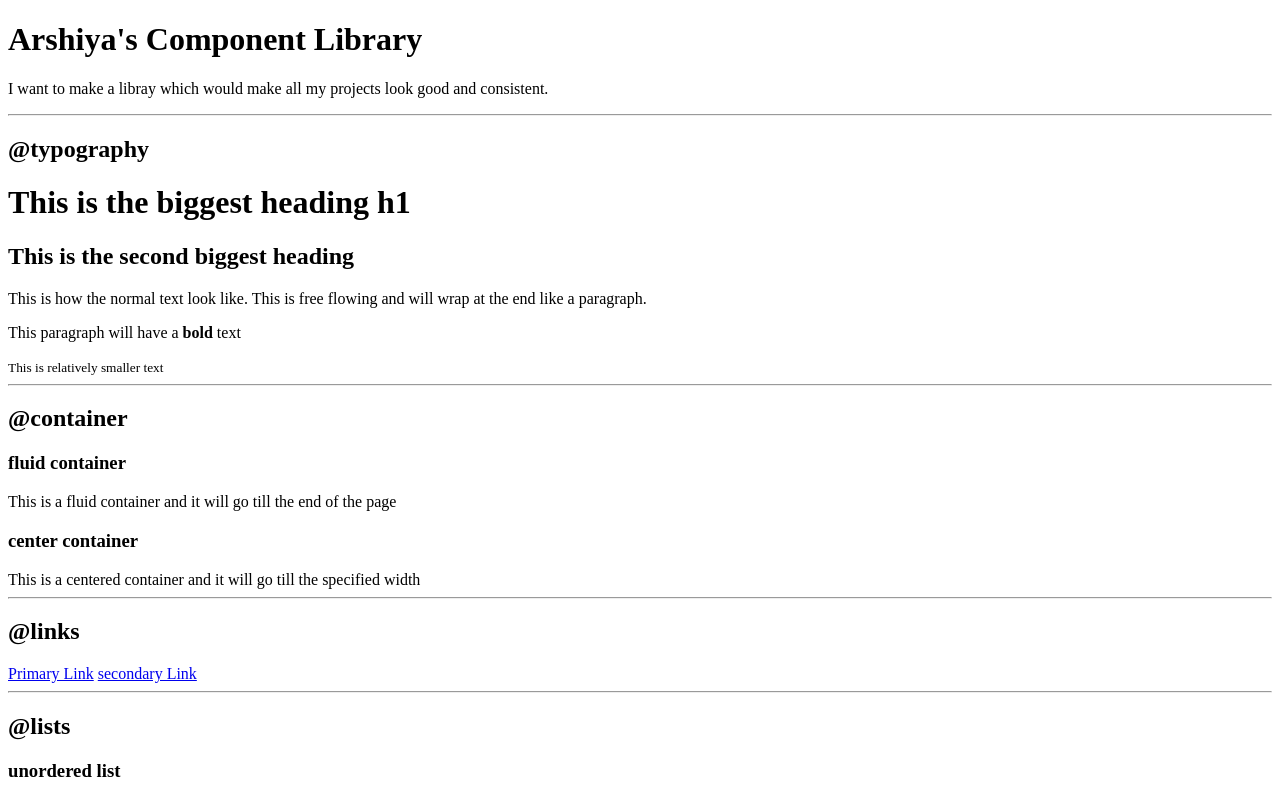
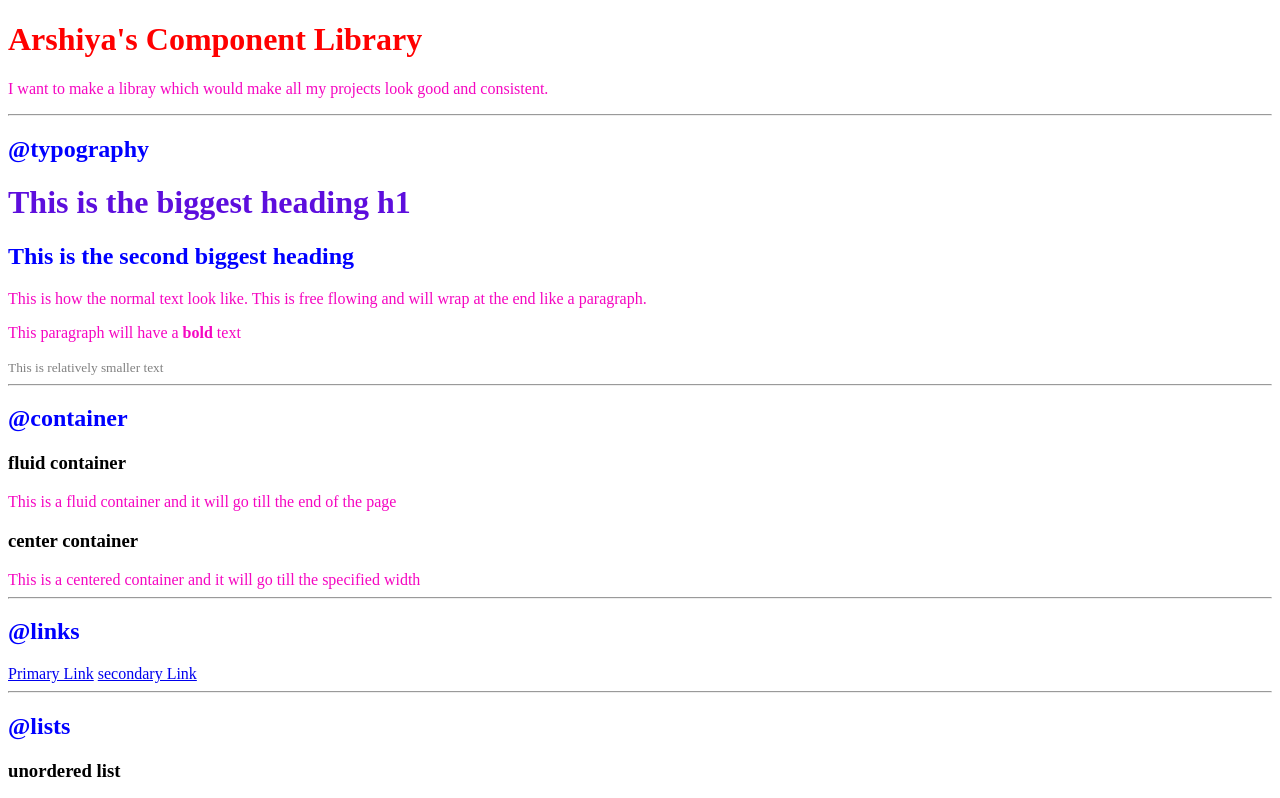
Before and after one commit to Arshiya-banu/HTML-CSS, a plain HTML site: page index.html in a window 1280 px wide. Shown: the top 798 px of the page. Drawn offline with Linux system fonts and the light colour scheme.

Commit message:
CSS : import and selectors

```diff
--- a/index.html
+++ b/index.html
@@ -5,25 +5,26 @@
     <meta name="viewport" content="width=device-width, initial-scale=1.0">
     <title>Component Library</title>
 </head>
+<link href="style.CSS" rel="stylesheet"/>
 <body>
-    <h1 >Arshiya's Component Library</h1>
-    <p>I want to make a libray which would make all my projects look good and consistent. </p>
+    <h1 id="lib-header" >Arshiya's Component Library</h1>
+    <p class="para">I want to make a libray which would make all my projects look good and consistent. </p>
     <hr>
     <h2>@typography</h2>
     <h1>This is the biggest heading h1</h1>
     <h2>This is the second biggest heading</h2>
-    <p>This is how the normal text look like. This is free flowing and will wrap at the end like a paragraph. </p>
-    <p>This paragraph will have a <strong>bold </strong>text</p>
-    <small >This is relatively smaller text</small>
+    <p class="para">This is how the normal text look like. This is free flowing and will wrap at the end like a paragraph. </p>
+    <p class="para">This paragraph will have a <strong>bold </strong>text</p>
+    <small  >This is relatively smaller text</small>
     <hr>
 
     <h2>@container</h2>
 
     <h3>fluid container</h3>
-    <div>This is a fluid container and it will go till the end of the page</div>
+    <div class="para">This is a fluid container and it will go till the end of the page</div>
 
     <h3>center container</h3>
-    <div >This is a centered container and it will go till the specified width</div>
+    <div class="para">This is a centered container and it will go till the specified width</div>
     <hr>
 
     <h2>@links</h2>
@@ -82,16 +83,16 @@
     <h2>@section</h2>
     <section>
         <h2>white section</h2>
-        <p >This will have white background</p>
+        <p class="para">This will have white background</p>
     </section>
     <section>
         <h2>off white section</h2>
-        <p >This will have gray background</p>
+        <p class="para" >This will have gray background</p>
     </section>
     <hr>
     <h2>@footer</h2>
     <footer>
-        <div>Some small heading inside footer</div>
+        <div class="para">Some small heading inside footer</div>
         <ul>
             <li>socialOne</li>
             <li>socialTwo</li>
--- /dev/null
+++ b/style.CSS
@@ -0,0 +1,19 @@
+body
+{
+color:gray;
+}
+h1{
+    color:rgb(93, 14, 221);
+}
+h2{
+    color:blue;
+}
+h3{
+    color:black;
+}
+#lib-header{
+    color:red;
+}
+.para{
+    color:rgb(245, 6, 193);
+}
```
